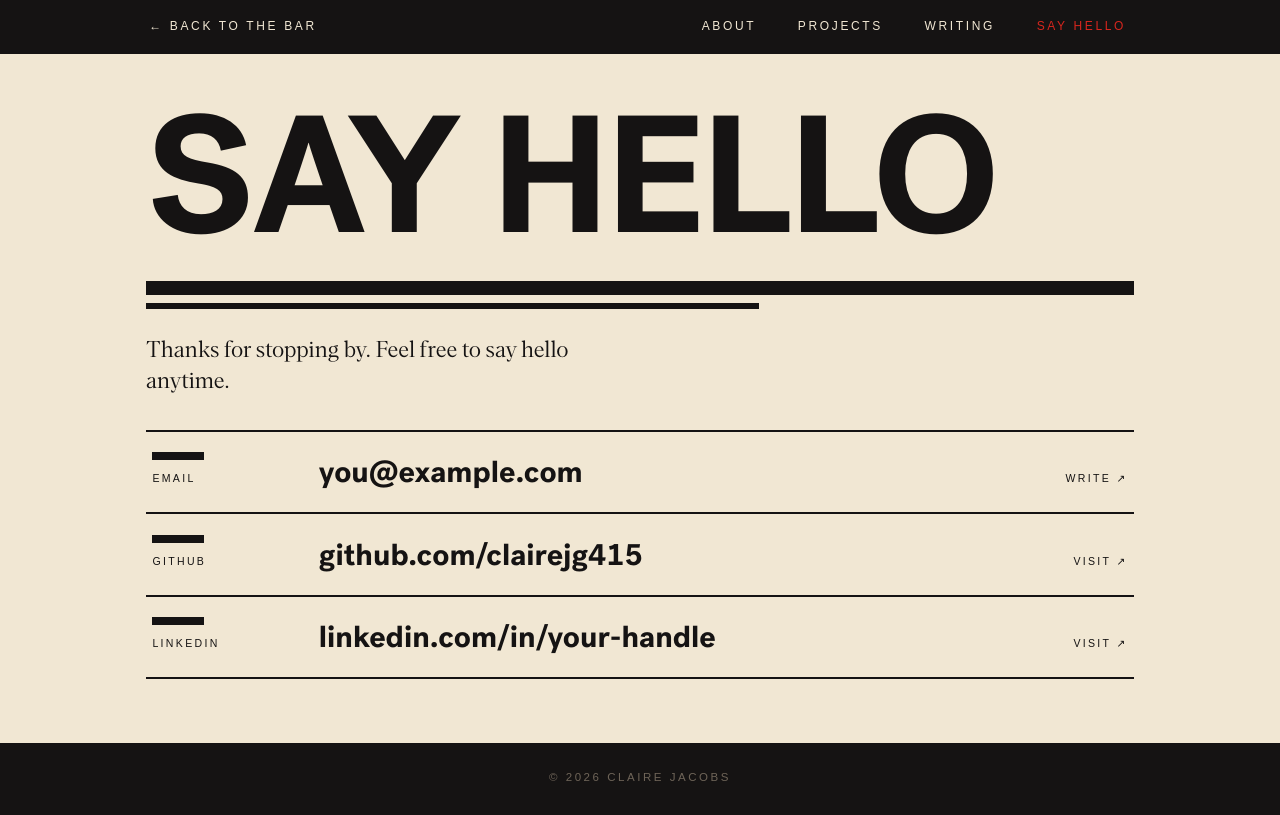
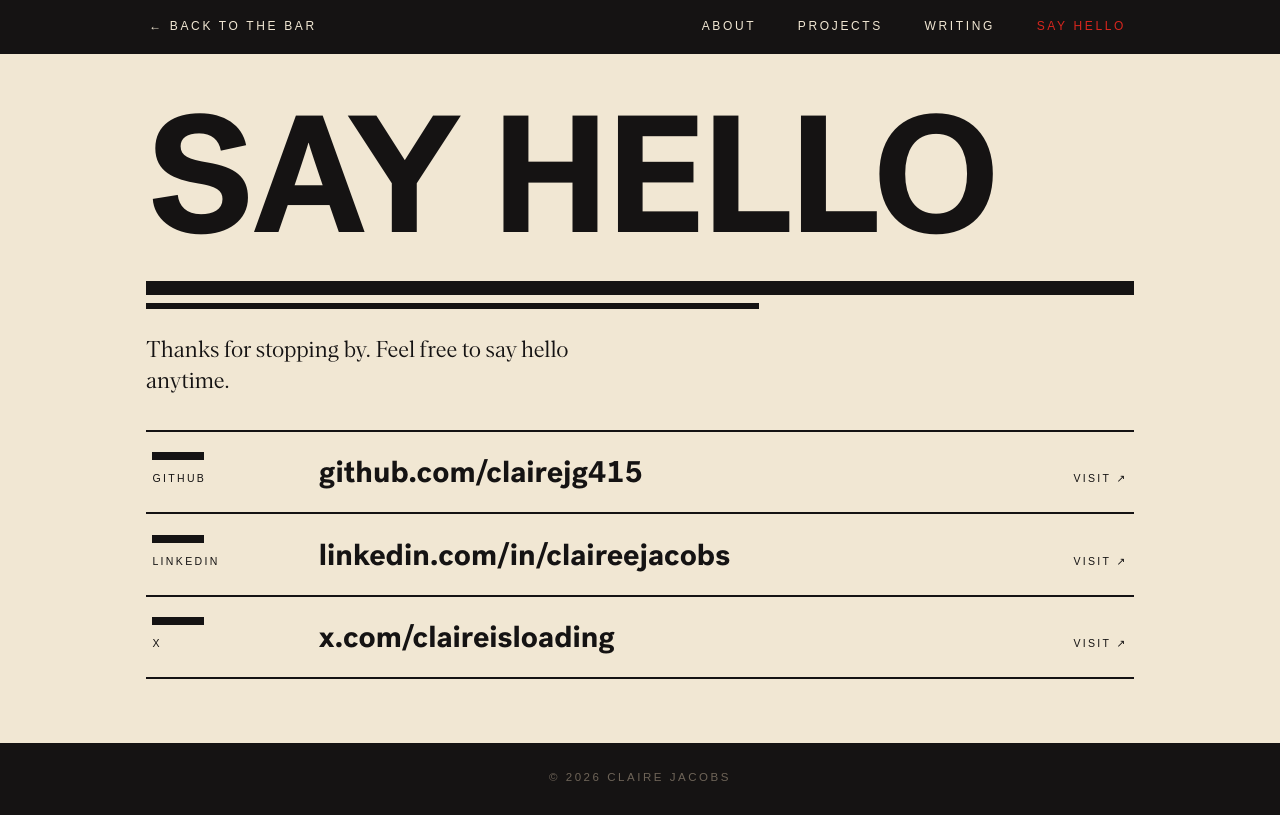
Before and after one commit to clairejg415/clairejg415.github.io, a plain HTML site: page contact.html in a window 1280 px wide. Drawn offline with Linux system fonts and the light colour scheme; a web font is replaced by a local one.

Commit message:
Put my real links on Say hello and drop the email row
Co-Authored-By: Claude Opus 5.5 <noreply@anthropic.com>

```diff
--- a/contact.html
+++ b/contact.html
@@ -27,15 +27,6 @@
 
   <ul class="rows">
     <li>
-      <a class="row" href="mailto:you@example.com">
-        <span class="lab"><b></b>Email</span>
-        <span class="main">
-          <span class="t">you@example.com</span>
-        </span>
-        <span class="src">Write ↗</span>
-      </a>
-    </li>
-    <li>
       <a class="row" href="https://github.com/clairejg415" target="_blank" rel="noopener">
         <span class="lab"><b></b>GitHub</span>
         <span class="main">
@@ -45,12 +36,21 @@
       </a>
     </li>
     <li>
-      <a class="row" href="#">
+      <a class="row" href="https://www.linkedin.com/in/claireejacobs/" target="_blank" rel="noopener">
         <span class="lab"><b></b>LinkedIn</span>
         <span class="main">
-          <span class="t">linkedin.com/in/your-handle</span>
+          <span class="t">linkedin.com/in/claireejacobs</span>
         </span>
-        <span class="src">Visit ↗</span>
+        <span class="src">Visit ↗<span class="visually-hidden"> (opens in a new tab)</span></span>
+      </a>
+    </li>
+    <li>
+      <a class="row" href="https://x.com/claireisloading" target="_blank" rel="noopener">
+        <span class="lab"><b></b>X</span>
+        <span class="main">
+          <span class="t">x.com/claireisloading</span>
+        </span>
+        <span class="src">Visit ↗<span class="visually-hidden"> (opens in a new tab)</span></span>
       </a>
     </li>
   </ul>
```
